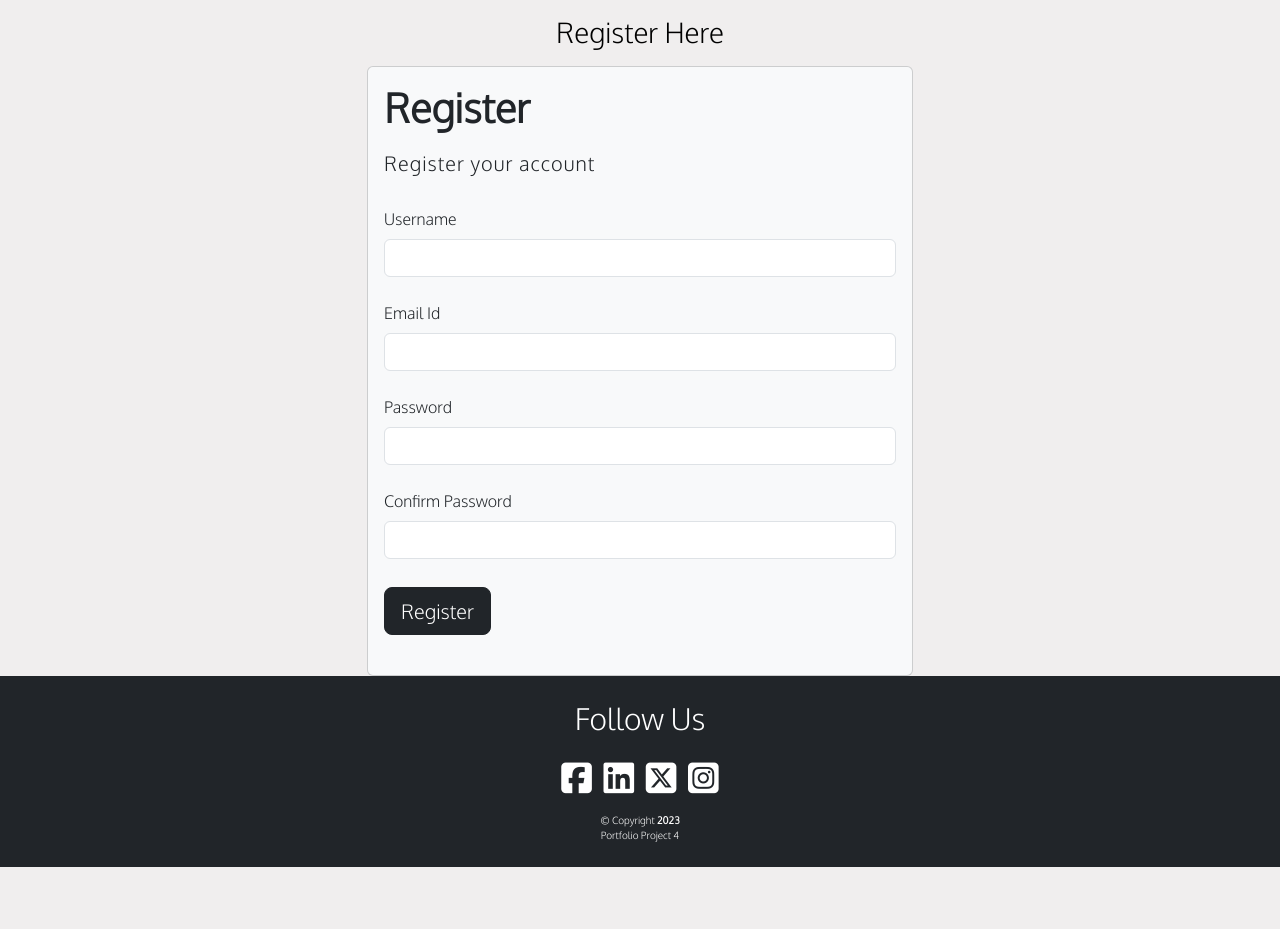
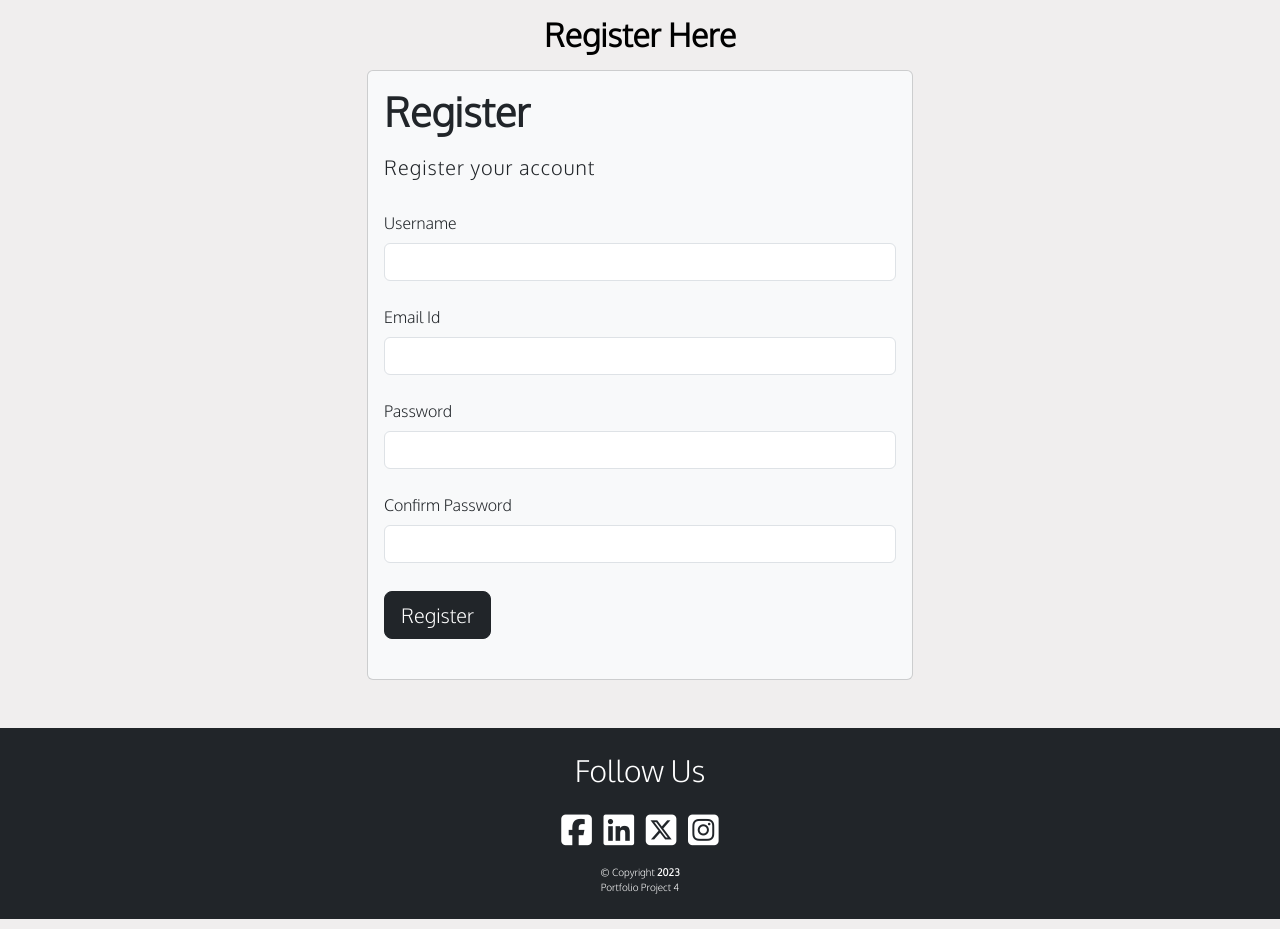
Before and after one commit to Dayasuvagiya/Happy-health, a Django app: page /register/ in a window 1280 px wide. Shown: the part 76-1005 px from the top of the page. Before the commit the page ends 943 px from the top, so only its background shows below. Run offline with Django 4.2, Linux system fonts and the light colour scheme; some libraries are stand-ins or nearby versions; some web fonts are replaced.

Commit message:
Small changes: -Chnage login page name - Change message of signout - Update login and register page

```diff
--- a/employe/static/css/style.css
+++ b/employe/static/css/style.css
@@ -167,7 +167,7 @@ i{
     background: transparent;
 }
 
-.login-heading{
+.login-heading, .register-heading{
     font-weight: 800;
 }
 
--- a/employe/views.py
+++ b/employe/views.py
@@ -181,7 +181,7 @@ def loginUser(request):
 
             return redirect("/employe/home/")
     #return redirect("/register/")
-    return render(request, "auth/logintest.html",{'form':'helo'})
+    return render(request, "auth/login.html",{'form':'helo'})
 
 # User Registration
 def registerUser(request):
@@ -209,7 +209,7 @@ def logoutUser(request):
         user.islogin = False
         user.save()
         del request.session['userId']
-        messages.warning(request, 'You have signed out.')
+        messages.warning(request, 'Logout Successful. See you next time!.')
 
     return redirect("/login/")
 
--- a/mysite/settings.py
+++ b/mysite/settings.py
@@ -28,9 +28,9 @@ BASE_DIR = Path(__file__).resolve().parent.parent
 SECRET_KEY = os.environ.get('SECRET_KEY')
 
 # SECURITY WARNING: don't run with debug turned on in production!
-DEBUG = False
+DEBUG = True
 
-X_FRAME_OPTIONS = 'SAMEORIGIN'
+# X_FRAME_OPTIONS = 'SAMEORIGIN'
 
 ALLOWED_HOSTS = ["kyros-emp-mgt-c05d2ad42403.herokuapp.com", "localhost","127.0.0.1"]
 
--- a/templates/auth/logintest.html
+++ b/templates/auth/login.html
@@ -3,10 +3,10 @@
 
 {% block content %}
 
-  <h1 class="text-center my-3 login-heading">Login Here</h1>
+  <h2 class="text-center my-3 login-heading">Login Here</h2>
   <div class="container">
     <div class="row">
-        <div class="col-md-6 offset-md-3">
+        <div class="col-md-6 offset-md-3 mb-5">
             <div class="card bg-light">
                 <div class="card-body">
                   <form action="#" method="POST">
--- a/templates/auth/register.html
+++ b/templates/auth/register.html
@@ -3,10 +3,10 @@
 
 {% block content %}
 
-  <h3 class="text-center my-3">Register Here</h3>
+  <h2 class="text-center my-3 register-heading">Register Here</h2>
   <div class="container">
     <div class="row">
-        <div class="col-md-6 offset-md-3">
+        <div class="col-md-6 offset-md-3 mb-5">
             <div class="card bg-light">
                 <div class="card-body">
                     <form action="#" method="POST">
```
